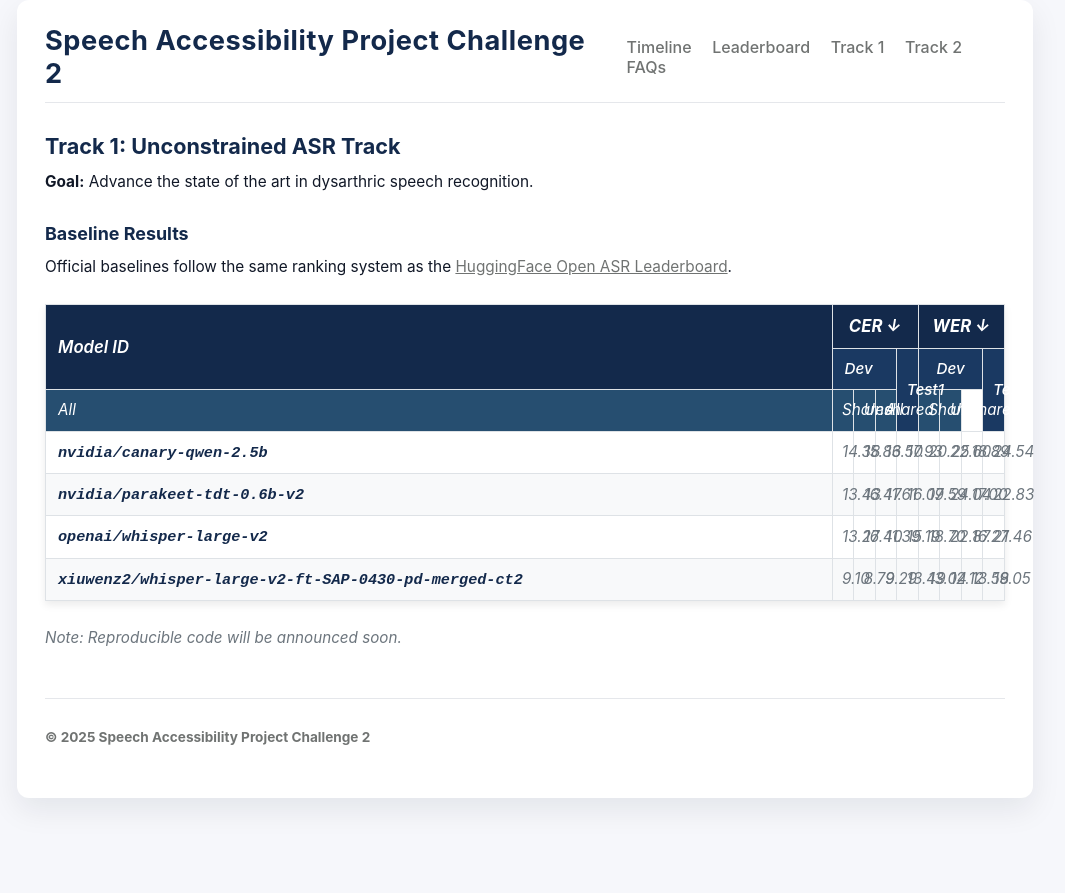
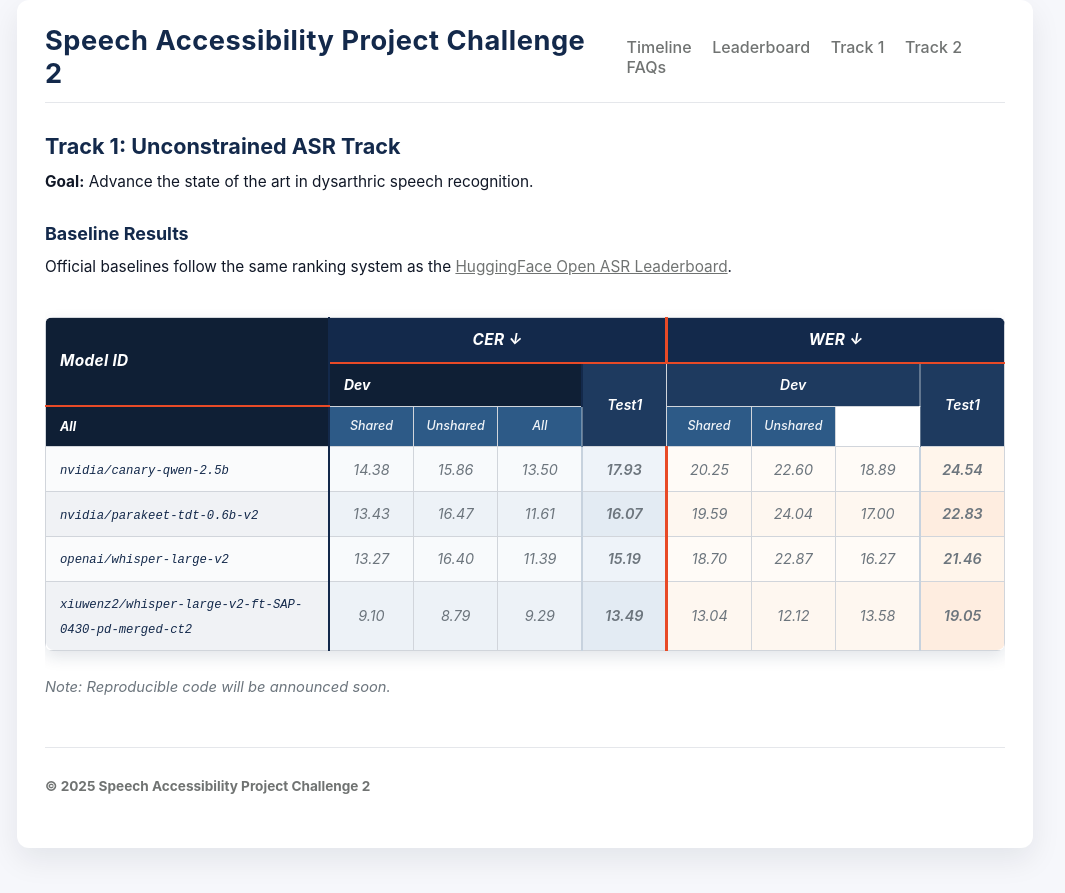
Before and after one commit to xiuwenz2/SAPC2-website, a Jekyll site: the page built from pages/track1.md, in a window 1280 px wide. Shown: the top 893 px of the page, without its empty margins (115-1180 px from the left). Built offline with Jekyll 4.4.1, drawn with Linux system fonts in a browser that asks for light colours.

Commit message:
improve table

```diff
--- a/assets/css/style.css
+++ b/assets/css/style.css
@@ -152,8 +152,8 @@ a {
 }
 
 .table-wrapper {
-  width: 100%;
-  overflow-x: auto;   /* allows horizontal scroll on very small screens */
+  width: 100%;
+  overflow-x: auto;   /* allows horizontal scroll on very small screens */
 }
 
 .baseline-table {
@@ -161,83 +161,179 @@ a {
     width: 100%;
     margin: 25px 0;
     font-family: -apple-system, BlinkMacSystemFont, "Segoe UI", Arial, sans-serif;
-    box-shadow: 0 4px 8px rgba(0, 0, 0, 0.08); /* Added shadow for lift */
-    table-layout: fixed; /* Ensures column widths are respected */
+    box-shadow: 0 6px 16px rgba(19, 41, 75, 0.12);
+    border-radius: 8px;
+    overflow: hidden;
+    table-layout: fixed;
 }
 
 .baseline-table th,
 .baseline-table td {
-    border: 1px solid #dee2e6; /* Light gray border lines */
-    padding: 0.5rem 0.6rem;
+    border: 1px solid #d1d5db;
+    padding: 0.6rem 0.5rem;
     text-align: center;
+    font-size: 0.9rem;
 }
 
-/* 1. Wider First Column (Model ID) - FIXED WIDTH */
+/* 1. First Column (Model ID) - Fixed Width */
 .baseline-table th:first-child,
 .baseline-table td:first-child {
-    width: 250px; /* Customizable fixed width */
+    width: 260px;
     text-align: left;
-    padding-left: 12px;
+    padding-left: 14px;
     font-weight: 600;
+    background-color: #fafbfc;
+    border-right: 2px solid #13294B;
 }
 
-/* 2. Equal Width for Metric Columns */
-/* Apply a flexible width to all metric columns (the 8 data columns) */
+/* 2. Equal Width for ALL Metric Columns (8 data columns) */
 .baseline-table th:not(:first-child),
 .baseline-table td:not(:first-child) {
-    width: 9%; /* All 8 columns will share the remaining space equally */
-    white-space: nowrap; /* Prevent numbers from wrapping */
+    width: calc((100% - 260px) / 8);
+    min-width: 65px;
+    white-space: nowrap;
 }
 
-/* 3. Header Color Styling (UIUC Blue/Dark Theme) */
-
-/* TOP ROW (CER ↓, WER ↓) */
+/* 3. Header Styling - Row 1 (CER ↓, WER ↓) */
 .baseline-table thead tr:first-child th {
-    background-color: #13294B; /* UIUC Blue */
+    background-color: #13294B;
     color: white;
-    font-size: 1.1em;
+    font-size: 1.05em;
+    font-weight: 700;
+    border-bottom: 2px solid #E84A27;
+    letter-spacing: 0.02em;
 }
 
-/* MIDDLE ROW (Dev, Test1) */
-.baseline-table thead tr:nth-child(2) th {
-    background-color: #1a3962; /* Slightly darker shade */
-    color: white;
-    font-weight: 500;
+/* Vertical separator between CER and WER sections */
+.baseline-table thead tr:first-child th:nth-child(2) {
+    border-left: 2px solid #13294B;
+}
+.baseline-table thead tr:first-child th:nth-child(3) {
+    border-left: 3px solid #E84A27;
 }
 
-/* BOTTOM ROW (All, Shared, Unshared) */
-.baseline-table thead tr:nth-child(3) th {
-    background-color: #264e70; /* Another shade for definition */
+/* Header Row 2 (Dev, Test1) */
+.baseline-table thead tr:nth-child(2) th {
+    background-color: #1e3a5f;
     color: white;
-    font-weight: 400;
+    font-weight: 600;
+    font-size: 0.95em;
 }
 
-/* 4. Alternating Row Colors */
-.baseline-table tbody tr:nth-child(even) {
-    background-color: #f8f9fa; /* Very light gray for even rows */
+/* Header Row 3 (All, Shared, Unshared) */
+.baseline-table thead tr:nth-child(3) th {
+    background-color: #2d5a87;
+    color: #f0f4f8;
+    font-weight: 500;
+    font-size: 0.85em;
 }
 
-.baseline-table tbody tr:hover {
-    background-color: #e9ecef; /* Subtle hover effect */
+/* First column headers - distinct styling */
+.baseline-table thead tr th:first-child {
+    background-color: #0f1f35 !important;
+    color: white;
+    font-weight: 700;
+}
+
+/* CER section columns (columns 2-5) - subtle blue tint */
+.baseline-table tbody td:nth-child(2),
+.baseline-table tbody td:nth-child(3),
+.baseline-table tbody td:nth-child(4),
+.baseline-table tbody td:nth-child(5) {
+    background-color: #f8fafc;
+}
+
+/* WER section columns (columns 6-9) - subtle warm tint */
+.baseline-table tbody td:nth-child(6),
+.baseline-table tbody td:nth-child(7),
+.baseline-table tbody td:nth-child(8),
+.baseline-table tbody td:nth-child(9) {
+    background-color: #fffbf7;
+}
+
+/* Test1 columns - slightly highlighted */
+.baseline-table tbody td:nth-child(5),
+.baseline-table tbody td:nth-child(9) {
+    font-weight: 600;
+    background-color: #eef3f9;
+}
+.baseline-table tbody td:nth-child(9) {
+    background-color: #fff5eb;
+}
+
+/* Vertical separator between CER and WER in body */
+.baseline-table tbody td:nth-child(5) {
+    border-right: 3px solid #E84A27;
+}
+
+/* Vertical separator between Dev and Test1 */
+.baseline-table thead tr:nth-child(2) th:nth-child(2),
+.baseline-table thead tr:nth-child(2) th:nth-child(4) {
+    border-left: 2px solid rgba(255,255,255,0.3);
+}
+.baseline-table tbody td:nth-child(5),
+.baseline-table tbody td:nth-child(9) {
+    border-left: 2px solid #c7d2de;
+}
+
+/* Alternating row colors with section awareness */
+.baseline-table tbody tr:nth-child(even) td:nth-child(2),
+.baseline-table tbody tr:nth-child(even) td:nth-child(3),
+.baseline-table tbody tr:nth-child(even) td:nth-child(4),
+.baseline-table tbody tr:nth-child(even) td:nth-child(5) {
+    background-color: #edf2f7;
+}
+.baseline-table tbody tr:nth-child(even) td:nth-child(6),
+.baseline-table tbody tr:nth-child(even) td:nth-child(7),
+.baseline-table tbody tr:nth-child(even) td:nth-child(8),
+.baseline-table tbody tr:nth-child(even) td:nth-child(9) {
+    background-color: #fef7f0;
+}
+.baseline-table tbody tr:nth-child(even) td:first-child {
+    background-color: #f0f2f5;
+}
+.baseline-table tbody tr:nth-child(even) td:nth-child(5) {
+    background-color: #e3ebf3;
+}
+.baseline-table tbody tr:nth-child(even) td:nth-child(9) {
+    background-color: #feede0;
+}
+
+/* Hover effect */
+.baseline-table tbody tr:hover td {
+    background-color: #fef3e2 !important;
+    transition: background-color 0.15s ease;
 }
 
 /* Style for code links in the first column */
+.baseline-table td code {
+    background: transparent;
+    padding: 0;
+    font-size: 0.85em;
+}
 .baseline-table td code a {
-    color: #13294B; /* Keep links visible against light background */
+    color: #13294B;
     text-decoration: none;
+    font-weight: 500;
 }
 .baseline-table td code a:hover {
-    color: #E84A27; /* UIUC Orange on hover */
+    color: #E84A27;
     text-decoration: underline;
 }
 
-/* Note style (Assuming you have a tfoot for the note) */
+/* Bottom row rounded corners */
+.baseline-table tbody tr:last-child td:first-child {
+    border-bottom-left-radius: 8px;
+}
+.baseline-table tbody tr:last-child td:last-child {
+    border-bottom-right-radius: 8px;
+}
+
+/* Note style */
+.baseline-block p,
 .baseline-block:last-child {
-    font-size: 0.95rem;
+    font-size: 0.92rem;
     font-style: italic;
-    margin-top: 15px;
+    margin-top: 12px;
     color: #6c757d;
 }
-
-.baseline-legend {
-/* ... [Keep the rest of the file unchanged] ... */
```
